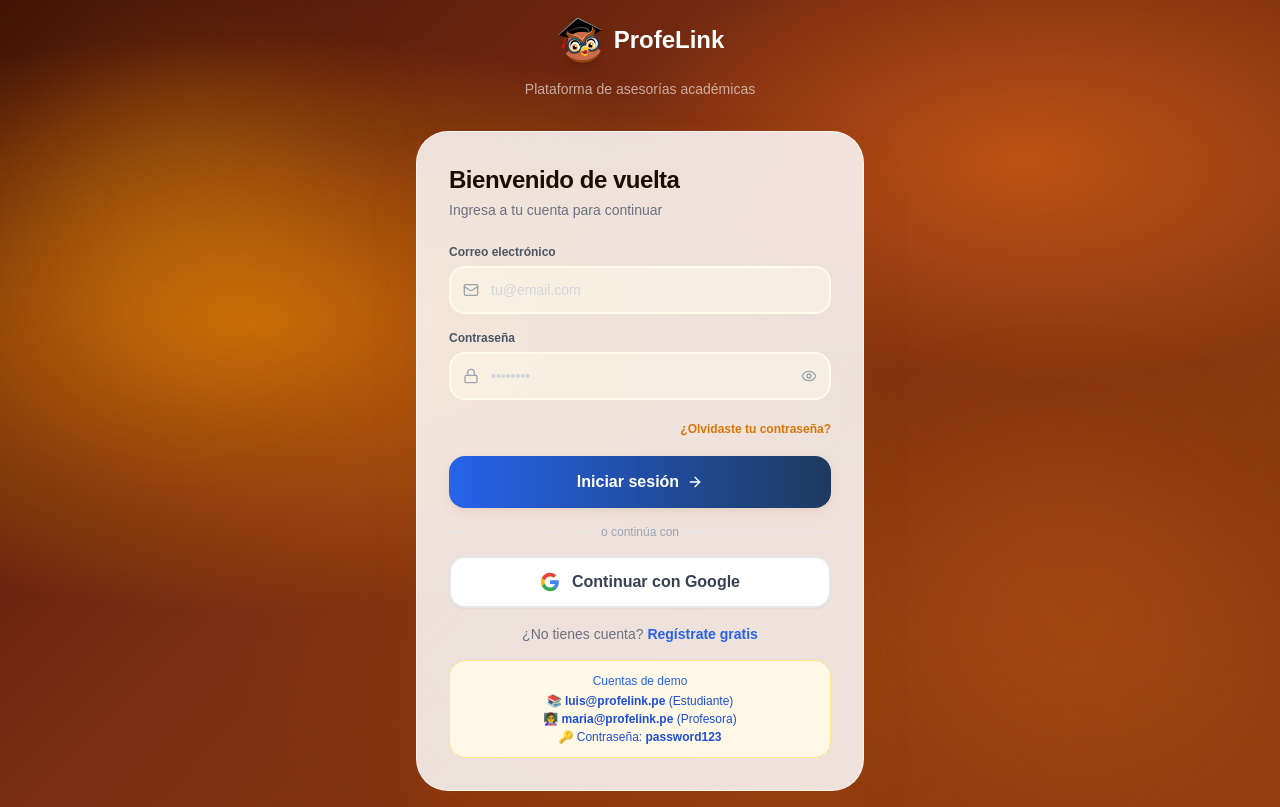
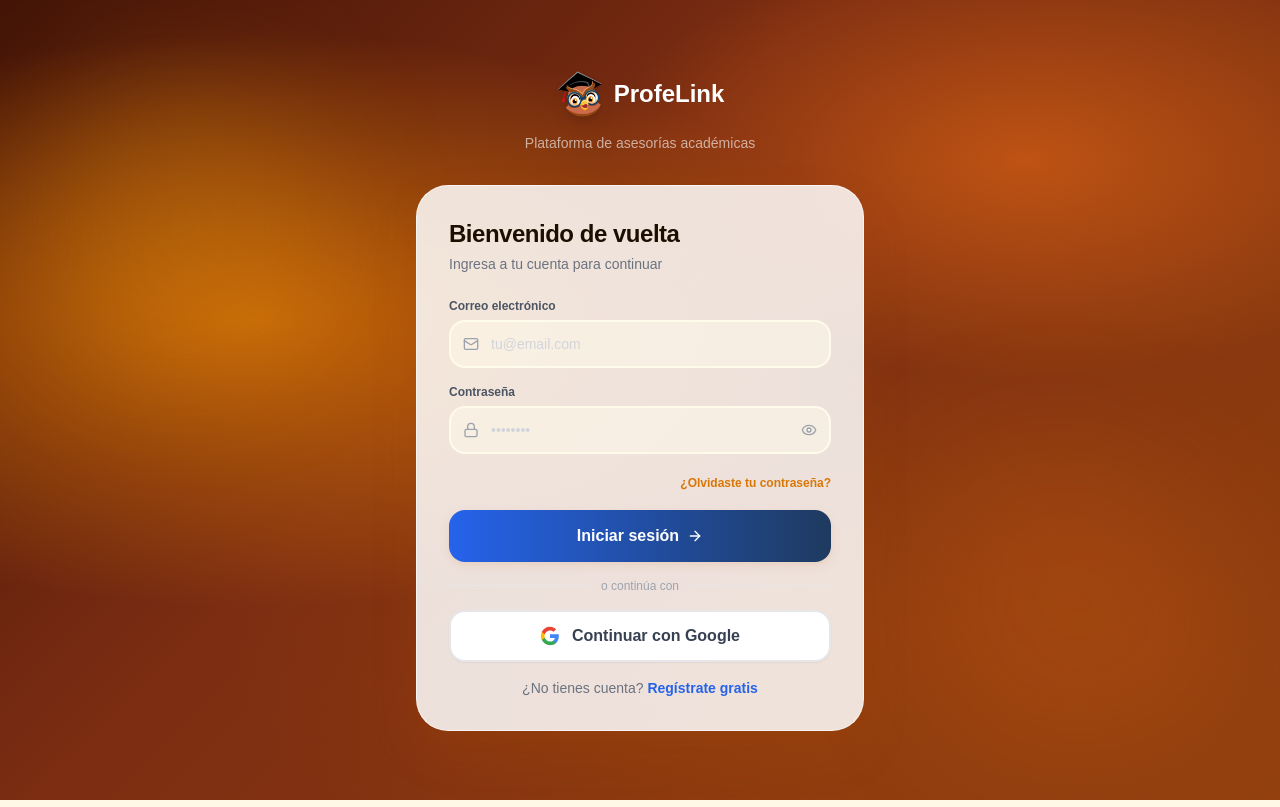
Before and after one commit to ppyecom/profelink-mvp, a Next.js app: page /login in a window 1280 px wide. Built offline with nearby package versions, Linux system fonts and the light colour scheme.

Commit message:
ui: quitar cuentas demo del login

```diff
--- a/components/auth/LoginForm.tsx
+++ b/components/auth/LoginForm.tsx
@@ -165,15 +165,6 @@ export default function LoginForm() {
         <Link href="/register" className="text-navy-600 hover:text-navy-700 font-semibold">Regístrate gratis</Link>
       </p>
 
-      {/* Demo credentials */}
-      <div className="bg-cream-200 rounded-2xl p-3 text-center border border-amber-200">
-        <p className="text-xs text-navy-600 font-medium mb-1">Cuentas de demo</p>
-        <div className="text-xs text-navy-700 space-y-0.5">
-          <p>📚 <strong>luis@profelink.pe</strong> (Estudiante)</p>
-          <p>👩‍🏫 <strong>maria@profelink.pe</strong> (Profesora)</p>
-          <p>🔑 Contraseña: <strong>password123</strong></p>
-        </div>
-      </div>
       </>
       )}
     </form>
```
